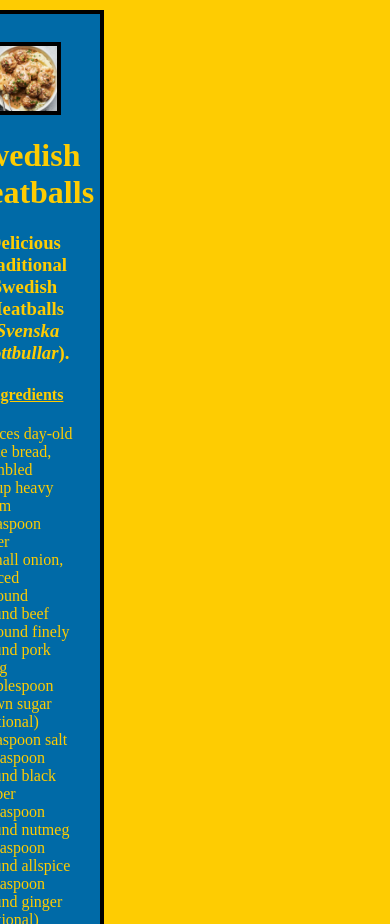
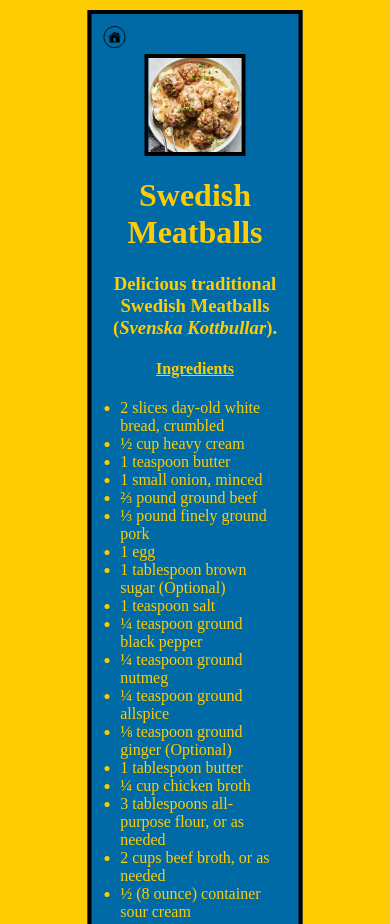
Before and after one commit to Kirbskol/odin-recipes, a plain HTML site: page recipes/swedish-meatballs.html in a window 390 px wide. Shown: the top 924 px of the page. Drawn offline with Linux system fonts and the light colour scheme.

Commit message:
Further adjustment to CSS styling to cater for mobile viewing
Scaling amended slightly for mobile viewing, website now functions
on both mobile, and web.

```diff
--- a/css/styles.css
+++ b/css/styles.css
@@ -53,18 +53,18 @@ body {
 
   .boxr {
     background-color: #006AA7;
-    width: 35%;
+    width: 50%;
     height: auto;
     left: 50%;
-    margin-left: -250px;
     position: relative;
     border: 4px solid black;
     padding: 10px;
+    transform: translate(-50%, 0%);
   }
 
   .logo {
     height: auto;
-    width: 10%;
+    width: 14%;
     display: left;
     margin: auto;
   }
```
